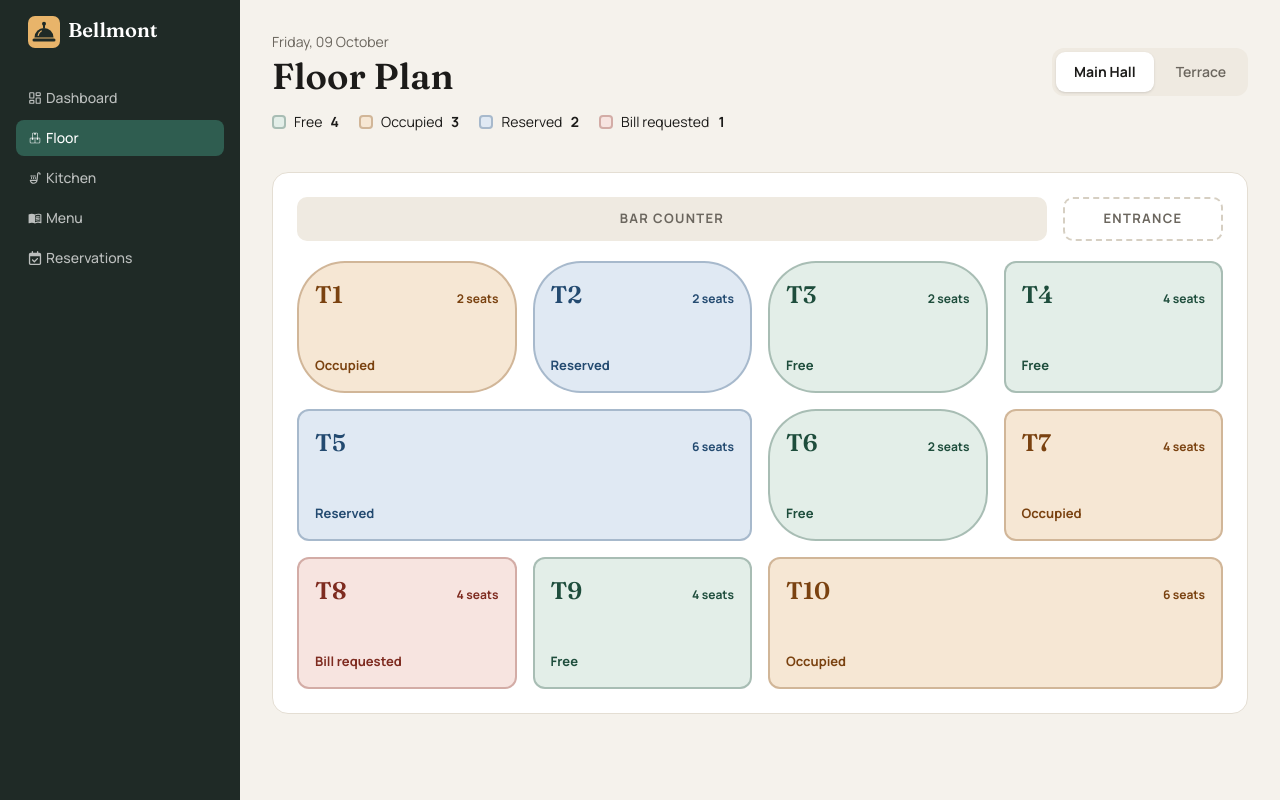
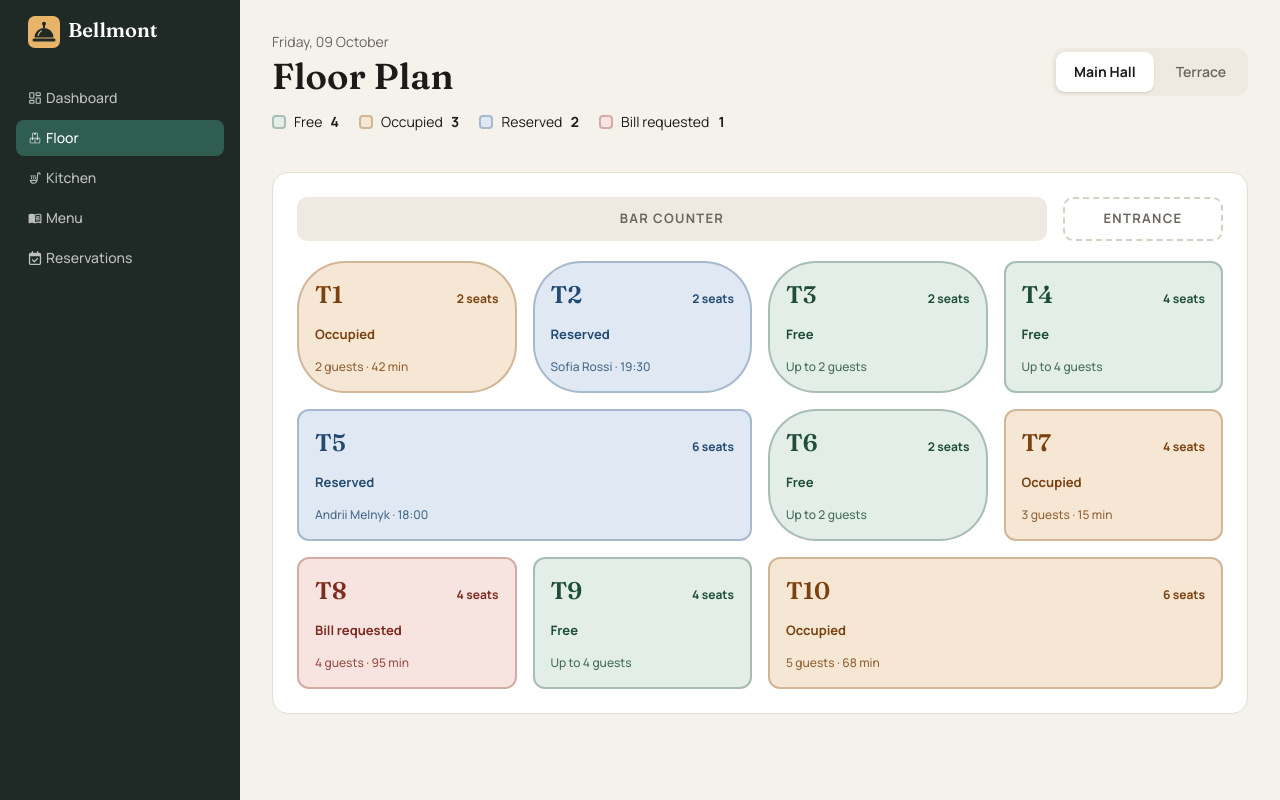
Before and after one commit to Liv-O/restaurant-admin, a React (Vite) app: page /floor in a window 1280 px wide. Built offline with nearby package versions, Linux system fonts and the light colour scheme.

Commit message:
feat(floor): show table details with live seated time

```diff
--- a/src/features/floor/TableCard.tsx
+++ b/src/features/floor/TableCard.tsx
@@ -1,5 +1,7 @@
 import type { Table } from '@/types';
 import type { ComponentProps } from 'react';
+
+import { getTableShape } from '@/pages/floor/utils';
 
 type TableCardProps = ComponentProps<'button'> & {
   className: string;
@@ -7,12 +9,6 @@ type TableCardProps = ComponentProps<'button'> & {
   tableStatus: string;
   details?: string;
 };
-
-function getTableShape(seats: number) {
-  if (seats < 4) return 'rounded-[48px]';
-  else if (seats === 4) return 'rounded-xl';
-  else return 'rounded-xl col-span-2';
-}
 
 export default function TableCard({
   className,
--- a/src/features/floor/mockTables.ts
+++ b/src/features/floor/mockTables.ts
@@ -1,20 +1,82 @@
 import type { Table } from '@/types';
+
+// Builds an ISO string N minutes before now, e.g. minutesAgo(42) → 42 minutes ago.
+// Keeps "seated for" times realistic no matter when the app runs.
+const minutesAgo = (minutes: number): string => {
+  const date = new Date();
+  date.setMinutes(date.getMinutes() - minutes);
+  return date.toISOString();
+};
 
 // Temporary mock data. Will be replaced by a Supabase query.
 // ids match tableId in mockReservations, so reservations can be linked to tables.
 export const mockTables: Table[] = [
-  { id: '1', number: 1, seats: 2, status: 'occupied', zone: 'main' },
+  {
+    id: '1',
+    number: 1,
+    seats: 2,
+    status: 'occupied',
+    zone: 'main',
+    guests: 2,
+    seatedAt: minutesAgo(42),
+    waiter: 'Anna',
+  },
   { id: '2', number: 2, seats: 2, status: 'reserved', zone: 'main' },
   { id: '3', number: 3, seats: 2, status: 'free', zone: 'main' },
   { id: '4', number: 4, seats: 4, status: 'free', zone: 'main' },
   { id: '5', number: 5, seats: 6, status: 'reserved', zone: 'main' },
   { id: '6', number: 6, seats: 2, status: 'free', zone: 'main' },
-  { id: '7', number: 7, seats: 4, status: 'occupied', zone: 'main' },
-  { id: '8', number: 8, seats: 4, status: 'bill', zone: 'main' },
+  {
+    id: '7',
+    number: 7,
+    seats: 4,
+    status: 'occupied',
+    zone: 'main',
+    guests: 3,
+    seatedAt: minutesAgo(15),
+    waiter: 'Max',
+  },
+  {
+    id: '8',
+    number: 8,
+    seats: 4,
+    status: 'bill',
+    zone: 'main',
+    guests: 4,
+    seatedAt: minutesAgo(95),
+    waiter: 'Anna',
+  },
   { id: '9', number: 9, seats: 4, status: 'free', zone: 'main' },
-  { id: '10', number: 10, seats: 6, status: 'occupied', zone: 'main' },
+  {
+    id: '10',
+    number: 10,
+    seats: 6,
+    status: 'occupied',
+    zone: 'main',
+    guests: 5,
+    seatedAt: minutesAgo(68),
+    waiter: 'Max',
+  },
   { id: '11', number: 11, seats: 8, status: 'free', zone: 'terrace' },
-  { id: '12', number: 12, seats: 2, status: 'bill', zone: 'terrace' },
+  {
+    id: '12',
+    number: 12,
+    seats: 2,
+    status: 'bill',
+    zone: 'terrace',
+    guests: 2,
+    seatedAt: minutesAgo(80),
+    waiter: 'Sofia',
+  },
   { id: '13', number: 13, seats: 4, status: 'free', zone: 'terrace' },
-  { id: '14', number: 14, seats: 8, status: 'occupied', zone: 'terrace' },
+  {
+    id: '14',
+    number: 14,
+    seats: 8,
+    status: 'occupied',
+    zone: 'terrace',
+    guests: 7,
+    seatedAt: minutesAgo(27),
+    waiter: 'Sofia',
+  },
 ];
--- /dev/null
+++ b/src/hooks/useNow.ts
@@ -0,0 +1,15 @@
+import { useEffect, useState } from 'react';
+
+export function useNow(intervalMs: number): Date {
+  const [now, setNow] = useState(() => new Date());
+
+  useEffect(() => {
+    const id = setInterval(() => {
+      setNow(new Date());
+    }, intervalMs);
+
+    return () => clearInterval(id);
+  }, [intervalMs]);
+
+  return now;
+}
--- a/src/pages/floor/FloorPage.tsx
+++ b/src/pages/floor/FloorPage.tsx
@@ -14,10 +14,15 @@ import { useState } from 'react';
 import type { Zone, TableStatus, Table } from '@/types';
 import Card from '@/components/ui/Card';
 import TableCard from '@/features/floor/TableCard';
+import { useNow } from '@/hooks/useNow';
+import { getTableDetails } from './utils';
+import { mockReservations } from '@/features/reservations/mockReservations';
 
 export default function FloorPage() {
   const [selectedZone, setSelectedZone] = useState<Zone>('main');
   const zoneTables: Table[] = mockTables.filter((table) => table.zone === selectedZone);
+
+  const now = useNow(60_000);
 
   const tableCount = zoneTables.reduce<Record<TableStatus, number>>(
     (acc, table) => {
@@ -32,7 +37,7 @@ export default function FloorPage() {
     },
   );
 
-  const today = format(new Date(), 'EEEE, dd MMMM');
+  const today = format(now, 'EEEE, dd MMMM');
 
   return (
     <>
@@ -94,6 +99,7 @@ export default function FloorPage() {
                 className={TABLE_STATUS_STYLES[table.status].className}
                 tableInfo={table}
                 tableStatus={TABLE_STATUS_STYLES[table.status].label}
+                details={getTableDetails(table, mockReservations, now)}
               ></TableCard>
             );
           })}
--- /dev/null
+++ b/src/pages/floor/utils.ts
@@ -0,0 +1,36 @@
+import type { Reservation, Table } from '@/types';
+import { differenceInMinutes, format, isBefore, isToday } from 'date-fns';
+
+export function getTableShape(seats: number) {
+  if (seats < 4) return 'rounded-[48px]';
+  else if (seats === 4) return 'rounded-xl';
+  else return 'rounded-xl col-span-2';
+}
+
+export function getUpcomingReservation(tableId: string, reservations: Reservation[]) {
+  return reservations
+    .filter(
+      (res) =>
+        res.tableId === tableId &&
+        isToday(res.startsAt) &&
+        (res.status === 'pending' || res.status === 'confirmed'),
+    )
+    .reduce<Reservation | undefined>((closest, current) => {
+      if (!closest) return current;
+      return isBefore(current.startsAt, closest.startsAt) ? current : closest;
+    }, undefined);
+}
+
+export function getTableDetails(table: Table, reservations: Reservation[], now: Date) {
+  switch (table.status) {
+    case 'free':
+      return `Up to ${table.seats} guests`;
+    case 'occupied':
+    case 'bill':
+      return `${table.guests} guests · ${differenceInMinutes(now, table.seatedAt)} min`;
+    case 'reserved': {
+      const res = getUpcomingReservation(table.id, reservations);
+      return res ? `${res.guestName} · ${format(res.startsAt, 'HH:mm')}` : undefined;
+    }
+  }
+}
--- a/src/types/index.ts
+++ b/src/types/index.ts
@@ -18,13 +18,20 @@ export type Dish = {
 
 export type TableStatus = (typeof TABLE_STATUSES)[number];
 
-export type Table = {
+export type TableBase = {
   id: string;
   number: number;
   seats: number;
   status: TableStatus;
   zone: Zone;
 };
+
+export type Table = TableBase &
+  (
+    | { status: 'free' }
+    | { status: 'reserved' }
+    | { status: 'occupied' | 'bill'; guests: number; seatedAt: string; waiter: string }
+  );
 
 export type OrderStatus = 'new' | 'cooking' | 'ready' | 'served' | 'paid';
 
```
